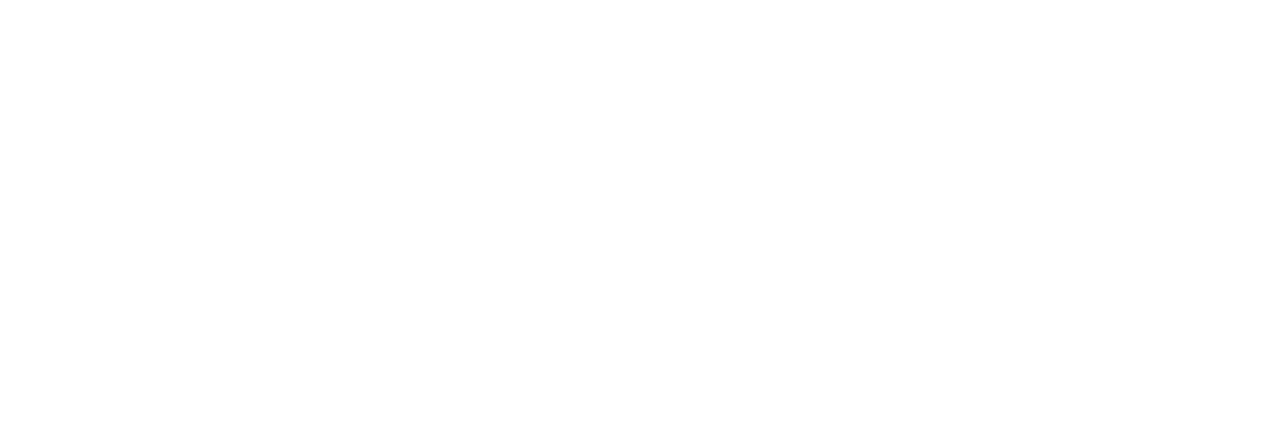
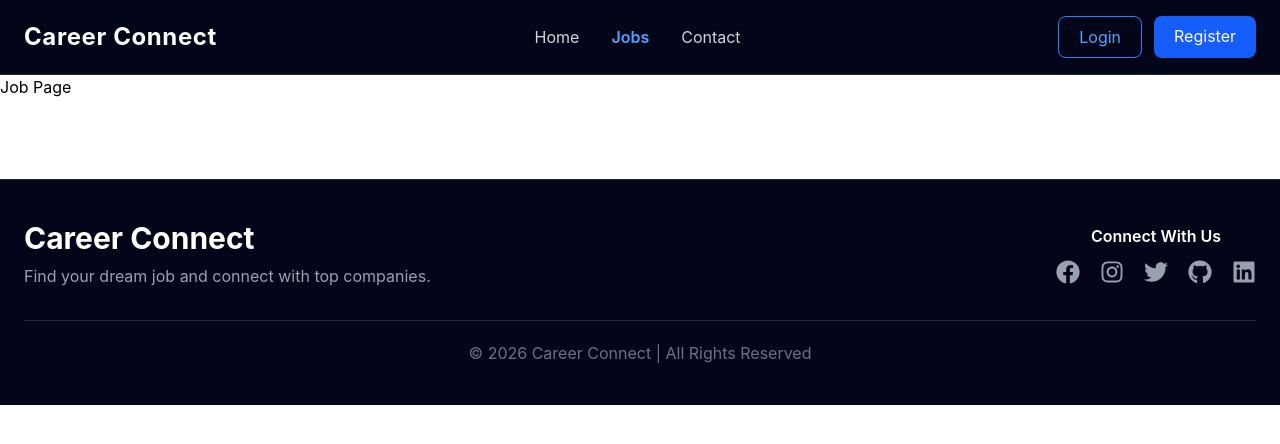
Before and after one commit to Manojnahak03/careerconnect, a React app in the folder frontend/: page /jobs in a window 1280 px wide. Before the commit this address had no page. Shown: the top 444 px of the page. Built offline with nearby package versions, Linux system fonts and the light colour scheme; the HTML template or start-up script is replaced by a standard one.

Commit message:
Navbar and Footer Created

```diff
--- a/frontend/package.json
+++ b/frontend/package.json
@@ -14,6 +14,7 @@
     "axios": "^1.18.0",
     "react": "^19.2.6",
     "react-dom": "^19.2.6",
+    "react-icons": "^5.6.0",
     "react-router-dom": "^7.17.0",
     "react-toastify": "^11.1.0",
     "tailwindcss": "^4.3.1"
--- a/frontend/src/App.jsx
+++ b/frontend/src/App.jsx
@@ -1,12 +1,17 @@
 import { Routes, Route } from "react-router-dom";
-import Register from "./pages/Register";
-import Login from "./pages/Login";
+import Home from "./pages/Home.jsx"
+import Register from "./pages/Register.jsx";
+import Login from "./pages/Login.jsx";
+import Job from "./pages/Job.jsx";
+
 
 function App() {
   return (
     <Routes>
+      <Route path="/" element={<Home/>} />
       <Route path="/register" element={<Register />} />
       <Route path="/login" element={<Login />} />
+      <Route path="/jobs" element={<Job/>} />
     </Routes>
   );
 }
--- /dev/null
+++ b/frontend/src/components/Footer.jsx
@@ -0,0 +1,72 @@
+import React from "react";
+import {
+  FaFacebook,
+  FaInstagram,
+  FaTwitter,
+  FaGithub,
+  FaLinkedin
+} from "react-icons/fa";
+
+const Footer = () => {
+  return (
+    <footer className="bg-slate-950 border-t border-slate-800 mt-20">
+
+      <div className="max-w-7xl mx-auto px-6 py-10">
+
+        <div className="flex flex-col md:flex-row justify-between items-center gap-8">
+
+          {/* Brand */}
+          <div>
+            <h2 className="text-3xl font-bold text-white">
+              Career Connect
+            </h2>
+
+            <p className="text-gray-400 mt-2">
+              Find your dream job and connect with top companies.
+            </p>
+          </div>
+
+          {/* Social Icons */}
+          <div>
+            <h3 className="text-white font-semibold mb-3 text-center">
+              Connect With Us
+            </h3>
+
+            <div className="flex gap-5 text-2xl text-gray-400 justify-center">
+
+              <a href="#">
+                <FaFacebook className="hover:text-blue-500 transition" />
+              </a>
+
+              <a href="#">
+                <FaInstagram className="hover:text-pink-500 transition" />
+              </a>
+
+              <a href="#">
+                <FaTwitter className="hover:text-sky-400 transition" />
+              </a>
+
+              <a href="#">
+                <FaGithub className="hover:text-white transition" />
+              </a>
+
+              <a href="#">
+                <FaLinkedin className="hover:text-blue-400 transition" />
+              </a>
+
+            </div>
+          </div>
+
+        </div>
+
+        <div className="border-t border-slate-800 mt-8 pt-5 text-center text-gray-500">
+          © 2026 Career Connect | All Rights Reserved
+        </div>
+
+      </div>
+
+    </footer>
+  );
+};
+
+export default Footer;
--- /dev/null
+++ b/frontend/src/components/Navbar.jsx
@@ -0,0 +1,85 @@
+import React from "react";
+import { NavLink, Link } from "react-router-dom";
+
+const Navbar = () => {
+  const token = localStorage.getItem("token");
+
+  const handleLogout = () => {
+    localStorage.removeItem("token");
+    localStorage.removeItem("user");
+
+    window.location.href = "/login";
+  };
+
+  const navLinkClass = ({ isActive }) =>
+    isActive
+      ? "text-blue-400 font-semibold"
+      : "text-gray-300 hover:text-blue-400 transition duration-300";
+
+  return (
+    <nav className="bg-slate-950 border-b border-slate-800 sticky top-0 z-50">
+      <div className="max-w-7xl mx-auto px-6 py-4 flex items-center justify-between">
+
+        {/* Logo */}
+        <Link
+          to="/"
+          className="text-2xl font-bold text-white tracking-wide"
+        >
+          Career Connect
+        </Link>
+
+        {/* Nav Links */}
+        <ul className="flex items-center gap-8">
+          <li>
+            <NavLink to="/" className={navLinkClass}>
+              Home
+            </NavLink>
+          </li>
+
+          <li>
+            <NavLink to="/jobs" className={navLinkClass}>
+              Jobs
+            </NavLink>
+          </li>
+
+          <li>
+            <NavLink to="/contact" className={navLinkClass}>
+              Contact
+            </NavLink>
+          </li>
+        </ul>
+
+        {/* Auth Buttons */}
+        <div className="flex gap-3">
+          {!token ? (
+            <>
+              <Link
+                to="/login"
+                className="px-5 py-2 rounded-lg border border-blue-500 text-blue-400 hover:bg-blue-500 hover:text-white transition"
+              >
+                Login
+              </Link>
+
+              <Link
+                to="/register"
+                className="px-5 py-2 rounded-lg bg-blue-600 hover:bg-blue-700 text-white transition"
+              >
+                Register
+              </Link>
+            </>
+          ) : (
+            <button
+              onClick={handleLogout}
+              className="px-5 py-2 rounded-lg bg-red-600 hover:bg-red-700 text-white transition"
+            >
+              Logout
+            </button>
+          )}
+        </div>
+
+      </div>
+    </nav>
+  );
+};
+
+export default Navbar;
--- /dev/null
+++ b/frontend/src/pages/Job.jsx
@@ -0,0 +1,15 @@
+import React from 'react'
+import Navbar from '../components/Navbar'
+import Footer from '../components/Footer'
+
+const Job = () => {
+  return (
+    <div>
+      <Navbar/>
+      Job Page
+      <Footer/>
+    </div>
+  )
+}
+
+export default Job
```
Also changed, not shown: 1 other file (tests, documents, lock files or other folders).
